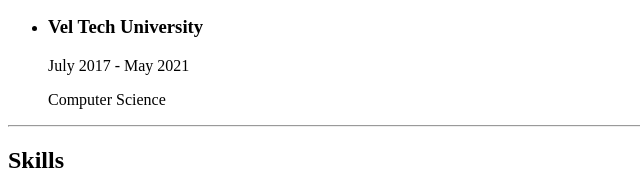
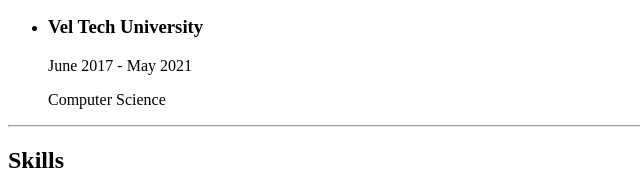
Before and after one commit to SaivikasThota/html-portfolio, a plain HTML site: page index.html in a window 1280 px wide. Shown: the part 564-755 px from the top of the page, 0-640 px from the left. Drawn offline with Linux system fonts and the light colour scheme.

Commit message:
Update index.html

```diff
--- a/index.html
+++ b/index.html
@@ -27,7 +27,7 @@
         <p>August 2023 - May 2025</p>
         <p>Software Engineering</p>
         <li><h3>Vel Tech University</h3></li>
-        <p>July 2017 - May 2021</p>
+        <p>June 2017 - May 2021</p>
         <p>Computer Science</p>
         </ul>
     <hr />
```
